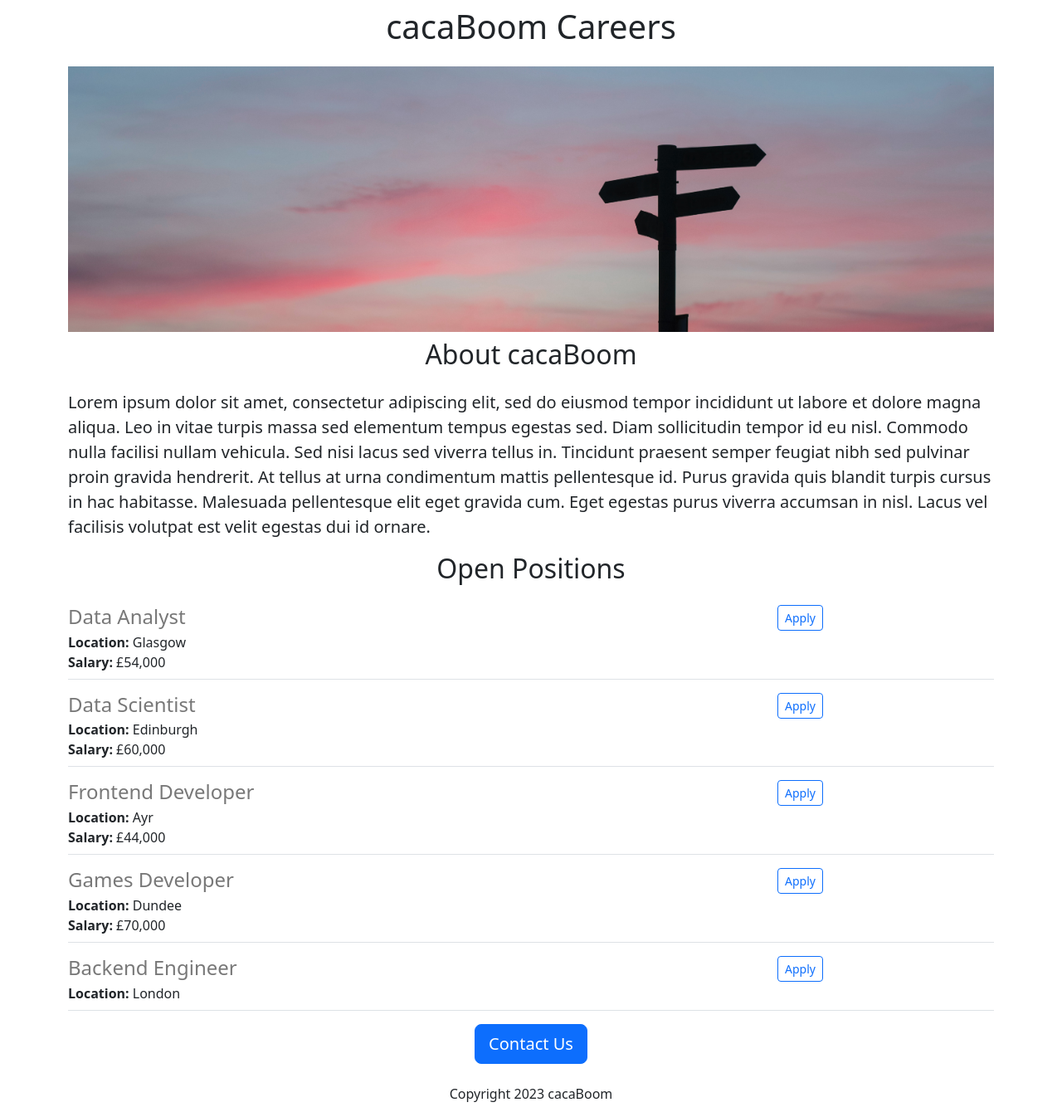
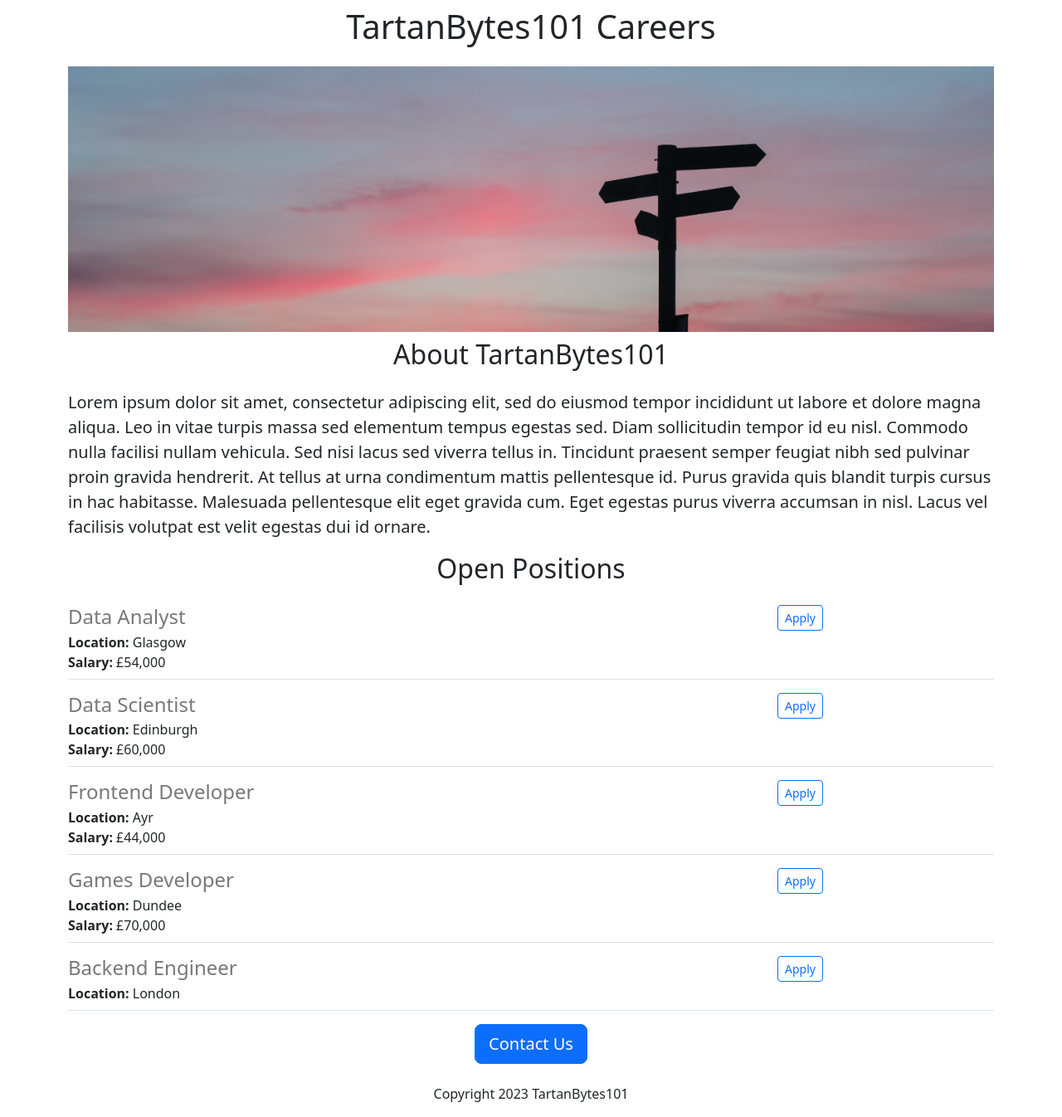
Before and after one commit to tartanbytes101/careers-website, a Flask app: page / in a window 1280 px wide. Shown: the whole page at 83% size. Run offline with Flask 2, Linux system fonts and the light colour scheme.

Commit message:
updated company name

```diff
--- a/app.py
+++ b/app.py
@@ -31,7 +31,9 @@ JOBS = [{
 
 @app.route("/")
 def hello_world():
-  return render_template("homeB.html", jobs=JOBS, company_name="cacaBoom")
+  return render_template("homeB.html",
+                         jobs=JOBS,
+                         company_name="TartanBytes101")
 
 
 #__json endpoint for API (Application Programming Interface)
--- a/templates/homeB.html
+++ b/templates/homeB.html
@@ -19,7 +19,7 @@
   <div class="container">
   <h1 class="text-center mt-2 mb-4">{{company_name}} Careers</h1>
   <img class="img-fluid" id="banner" src="static/banner.jpg">
-  <h2 class="text-center mt-2 mb-4">About cacaBoom</h2>
+  <h2 class="text-center mt-2 mb-4">About {{company_name}}</h2>
   <p class="lead">Lorem ipsum dolor sit amet, consectetur adipiscing elit, sed do eiusmod tempor incididunt ut labore et dolore magna aliqua. Leo in vitae turpis massa sed elementum tempus egestas sed. Diam sollicitudin tempor id eu nisl. Commodo nulla facilisi nullam vehicula. Sed nisi lacus sed viverra tellus in. Tincidunt praesent semper feugiat nibh sed pulvinar proin gravida hendrerit. At tellus at urna condimentum mattis pellentesque id. Purus gravida quis blandit turpis cursus in hac habitasse. Malesuada pellentesque elit eget gravida cum. Eget egestas purus viverra accumsan in nisl. Lacus vel facilisis volutpat est velit egestas dui id ornare.</p>
   <h2 class="text-center mt-2 mb-4">Open Positions</h2>
   <div>
@@ -29,7 +29,7 @@
   </div>
   <div id="contact_us_container" class="text-center">
     <button class="btn btn-primary btn-lg">Contact Us</button>
-    <p class="mt-4">Copyright 2023 cacaBoom</p>
+    <p class="mt-4">Copyright 2023 {{company_name}}</p>
   </div>
   </div>
 </body>
```
